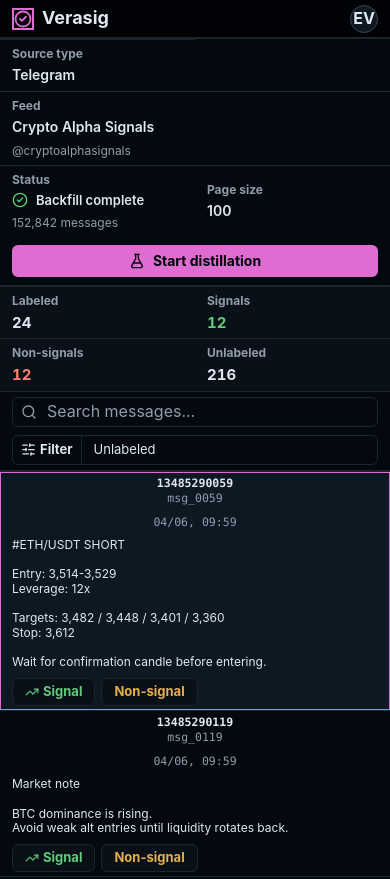
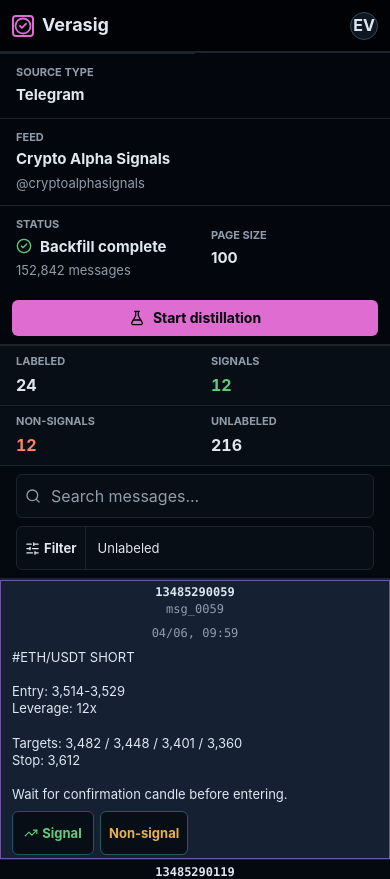
Before and after one commit to evgesha9400/Verasig, a React (Vite) app in the folder web/: page / in a window 390 px wide. Shown: the top 879 px of the page. Built offline with nearby package versions, Linux system fonts and the light colour scheme.

Commit message:
style(ui): polish labeling reader surface
- Refine shell, toolbar, stats, controls, and row states
- Fix header spacing and toolbar label wrapping
- Preserve compact scan flow and mobile touch targets

```diff
--- a/web/src/App.css
+++ b/web/src/App.css
@@ -1,6 +1,12 @@
 .app-shell {
+  background:
+    linear-gradient(
+      180deg,
+      color-mix(in oklch, var(--surface) 30%, var(--bg)) 0,
+      var(--bg) 260px
+    );
   min-height: 100svh;
-  background: var(--bg);
+  padding-bottom: var(--space-xl);
 }
 
 .app-bar {
@@ -9,9 +15,9 @@
   border-bottom: 1px solid var(--border);
   color: var(--ink);
   display: flex;
-  gap: var(--space-xl);
-  height: 38px;
-  padding: 0 var(--space-lg);
+  gap: var(--space-xxl);
+  height: 52px;
+  padding: 0 var(--space-xl);
 }
 
 .brand {
@@ -21,13 +27,14 @@
   font-size: 1.125rem;
   font-weight: 700;
   letter-spacing: 0;
-  min-height: 38px;
+  min-height: 52px;
   text-decoration: none;
 }
 
 .brand-mark {
   align-items: center;
   border: 2px solid var(--primary);
+  border-radius: var(--radius-xs);
   color: var(--primary);
   display: inline-flex;
   height: 22px;
@@ -45,8 +52,8 @@
   color: var(--sidebar-muted);
   font-size: 0.875rem;
   font-weight: 600;
-  min-height: 38px;
-  padding-top: 11px;
+  min-height: 52px;
+  padding-top: 17px;
   text-decoration: none;
 }
 
@@ -71,8 +78,8 @@
 .reader-frame {
   background: var(--surface);
   border: 1px solid var(--border);
-  border-radius: 0;
-  margin: 0 auto;
+  border-radius: var(--radius-md);
+  margin: var(--space-lg) auto 0;
   max-width: 1024px;
   overflow: clip;
   width: min(100%, 1024px);
@@ -80,9 +87,10 @@
 
 .source-toolbar {
   align-items: stretch;
+  background: color-mix(in oklch, var(--surface) 84%, var(--sidebar));
   display: grid;
-  grid-template-columns: 132px minmax(220px, 1fr) 166px 88px auto;
-  min-height: 46px;
+  grid-template-columns: 132px minmax(260px, 1fr) 190px 98px 184px;
+  min-height: 76px;
 }
 
 .field,
@@ -92,15 +100,16 @@
   flex-direction: column;
   gap: var(--space-xs);
   justify-content: center;
-  padding: 6px var(--space-md);
+  padding: var(--space-md) var(--space-lg);
 }
 
 .field span,
 .status-block > span {
   color: var(--muted);
-  font-size: 0.75rem;
+  font-size: 0.6875rem;
   font-weight: 700;
   line-height: 1.25;
+  text-transform: uppercase;
 }
 
 .field select {
@@ -108,8 +117,8 @@
   background: transparent;
   border: 0;
   color: var(--ink);
-  font-size: 0.875rem;
-  font-weight: 600;
+  font-size: 0.9375rem;
+  font-weight: 650;
   padding: 0;
 }
 
@@ -120,7 +129,7 @@
 .field small,
 .status-block small {
   color: var(--muted);
-  font-size: 0.75rem;
+  font-size: 0.8125rem;
 }
 
 .status-block strong {
@@ -128,8 +137,9 @@
   color: var(--ink);
   display: inline-flex;
   gap: var(--space-sm);
-  font-size: 0.8125rem;
-  font-weight: 620;
+  font-size: 0.9375rem;
+  font-weight: 650;
+  white-space: nowrap;
 }
 
 .status-block svg {
@@ -148,9 +158,9 @@
   font-weight: 700;
   gap: var(--space-sm);
   justify-content: center;
-  margin: 0 var(--space-md);
-  min-height: 32px;
-  padding: 0 var(--space-md);
+  margin: 0 var(--space-sm);
+  min-height: 36px;
+  padding: 0 var(--space-lg);
   transition: background-color 180ms ease-out;
 }
 
@@ -159,20 +169,20 @@
 }
 
 .stats-strip {
-  background: var(--surface-raised);
+  background: color-mix(in oklch, var(--surface-raised) 88%, var(--bg));
   border-top: 1px solid var(--border);
   display: grid;
   grid-template-columns: repeat(4, minmax(0, 1fr));
-  min-height: 38px;
+  min-height: 58px;
 }
 
 .stat-item {
   border-right: 1px solid var(--border);
   display: flex;
   flex-direction: column;
-  gap: 2px;
+  gap: var(--space-xs);
   justify-content: center;
-  padding: 5px var(--space-md);
+  padding: var(--space-sm) var(--space-lg);
 }
 
 .stat-item:last-child {
@@ -181,13 +191,14 @@
 
 .stat-item span {
   color: var(--muted);
-  font-size: 0.75rem;
+  font-size: 0.6875rem;
   font-weight: 700;
+  text-transform: uppercase;
 }
 
 .stat-item strong {
   color: var(--ink);
-  font-size: 0.9375rem;
+  font-size: 1rem;
   font-variant-numeric: tabular-nums;
   font-weight: 700;
 }
@@ -206,16 +217,17 @@
   display: flex;
   gap: var(--space-sm);
   justify-content: flex-start;
-  min-height: 38px;
-  padding: 5px var(--space-md);
+  min-height: 52px;
+  padding: var(--space-sm) var(--space-lg);
 }
 
 .filter-field {
   align-items: center;
+  background: color-mix(in oklch, var(--surface-raised) 70%, var(--surface));
   border: 1px solid var(--border);
   border-radius: var(--radius-sm);
   display: inline-flex;
-  height: 30px;
+  height: 34px;
   overflow: hidden;
 }
 
@@ -233,7 +245,7 @@
 
 .filter-field select {
   appearance: none;
-  background: var(--surface);
+  background: transparent;
   border: 0;
   color: var(--ink);
   font-size: 0.8125rem;
@@ -243,12 +255,13 @@
 
 .search-field {
   align-items: center;
+  background: color-mix(in oklch, var(--surface-raised) 70%, var(--surface));
   border: 1px solid var(--border);
   border-radius: var(--radius-sm);
   color: var(--muted);
   display: flex;
   gap: var(--space-sm);
-  height: 30px;
+  height: 34px;
   max-width: 420px;
   min-width: 260px;
   padding: 0 var(--space-sm);
@@ -275,15 +288,16 @@
 .message-header,
 .message-row {
   display: grid;
-  grid-template-columns: 118px 84px 84px 32px minmax(340px, 1fr) 188px;
+  grid-template-columns: 120px 82px 82px 46px minmax(310px, 1fr) 188px;
 }
 
 .message-header {
-  background: var(--sidebar);
+  background: color-mix(in oklch, var(--sidebar) 78%, var(--surface));
   color: var(--muted);
-  font-size: 0.75rem;
+  font-size: 0.6875rem;
   font-weight: 700;
-  min-height: 28px;
+  min-height: 32px;
+  text-transform: uppercase;
 }
 
 .message-header span {
@@ -296,29 +310,36 @@
   border-top: 1px solid var(--border);
   cursor: default;
   min-height: 44px;
+  transition:
+    background-color 140ms ease-out,
+    box-shadow 140ms ease-out;
+}
+
+.message-row:hover {
+  background: color-mix(in oklch, var(--surface-active) 44%, var(--surface));
 }
 
 .message-row-unlabeled[aria-current="true"] {
-  background: var(--surface-active);
-  box-shadow: inset 0 0 0 1px var(--primary);
+  background: color-mix(in oklch, var(--primary) 8%, var(--surface-active));
+  box-shadow: inset 0 0 0 1px color-mix(in oklch, var(--primary) 58%, var(--border));
 }
 
 .message-row-signal {
-  background: color-mix(in oklch, var(--success) 12%, var(--surface));
+  background: color-mix(in oklch, var(--success) 10%, var(--surface));
 }
 
 .message-row-signal[aria-current="true"] {
-  background: color-mix(in oklch, var(--success) 18%, var(--surface));
-  box-shadow: inset 0 0 0 1px var(--success);
+  background: color-mix(in oklch, var(--success) 15%, var(--surface));
+  box-shadow: inset 0 0 0 1px color-mix(in oklch, var(--success) 60%, var(--border));
 }
 
 .message-row-non_signal {
-  background: color-mix(in oklch, var(--warning) 12%, var(--surface));
+  background: color-mix(in oklch, var(--warning) 10%, var(--surface));
 }
 
 .message-row-non_signal[aria-current="true"] {
-  background: color-mix(in oklch, var(--warning) 18%, var(--surface));
-  box-shadow: inset 0 0 0 1px var(--warning);
+  background: color-mix(in oklch, var(--warning) 15%, var(--surface));
+  box-shadow: inset 0 0 0 1px color-mix(in oklch, var(--warning) 60%, var(--border));
 }
 
 .message-row:focus-visible {
@@ -330,14 +351,14 @@
   align-items: center;
   display: flex;
   min-width: 0;
-  padding: 4px 8px;
+  padding: 6px 10px;
 }
 
 .mono-cell {
   color: var(--muted);
   flex-direction: column;
   font-family: var(--font-mono);
-  font-size: 0.72rem;
+  font-size: 0.75rem;
   font-variant-numeric: tabular-nums;
   justify-content: center;
   line-height: 1.35;
@@ -371,11 +392,11 @@
 
 .message-body p {
   color: var(--ink);
-  font-size: 0.75rem;
-  line-height: 1.22;
+  font-size: 0.8125rem;
+  line-height: 1.32;
   margin: 0;
-  max-width: 72ch;
-  max-height: calc(1em * 1.22 * 12);
+  max-width: 64ch;
+  max-height: calc(1em * 1.32 * 12);
   overflow: hidden;
   white-space: pre-wrap;
 }
@@ -430,16 +451,17 @@
 
 .label-button {
   align-items: center;
-  background: var(--surface-raised);
+  background: color-mix(in oklch, var(--surface-raised) 78%, var(--surface));
   border: 1px solid var(--border);
   border-radius: var(--radius-sm);
   display: inline-flex;
   font-size: 0.8125rem;
   font-weight: 700;
   gap: var(--space-xs);
-  height: 28px;
+  height: 30px;
   justify-content: center;
-  padding: 0 var(--space-md);
+  min-width: 82px;
+  padding: 0 var(--space-sm);
   transition:
     background-color 160ms ease-out,
     border-color 160ms ease-out;
@@ -451,10 +473,12 @@
 }
 
 .label-button-signal {
+  border-color: color-mix(in oklch, var(--success) 34%, var(--border));
   color: var(--success);
 }
 
 .label-button-non-signal {
+  border-color: color-mix(in oklch, var(--warning) 34%, var(--border));
   color: var(--warning);
 }
 
@@ -471,17 +495,18 @@
 .pagination {
   align-items: center;
   border-top: 1px solid var(--border);
+  background: color-mix(in oklch, var(--surface-raised) 72%, var(--surface));
   color: var(--muted);
   display: flex;
   gap: var(--space-lg);
   justify-content: center;
-  min-height: 40px;
-  padding: 5px var(--space-md);
+  min-height: 52px;
+  padding: var(--space-sm) var(--space-lg);
 }
 
 .pagination button {
   align-items: center;
-  background: var(--surface-raised);
+  background: color-mix(in oklch, var(--surface-raised) 78%, var(--surface));
   border: 1px solid var(--border);
   border-radius: var(--radius-sm);
   color: var(--ink);
@@ -489,7 +514,7 @@
   font-size: 0.875rem;
   font-weight: 620;
   gap: var(--space-sm);
-  height: 30px;
+  height: 34px;
   padding: 0 var(--space-md);
 }
 
@@ -574,6 +599,7 @@
 
   .filter-field,
   .search-field {
+    height: 44px;
     max-width: none;
     min-width: 0;
     width: 100%;
@@ -597,7 +623,15 @@
     padding: var(--space-xs) var(--space-md);
   }
 
+  .label-button {
+    height: 44px;
+  }
+
   .pagination {
     flex-wrap: wrap;
   }
+
+  .pagination button {
+    height: 44px;
+  }
 }
```
